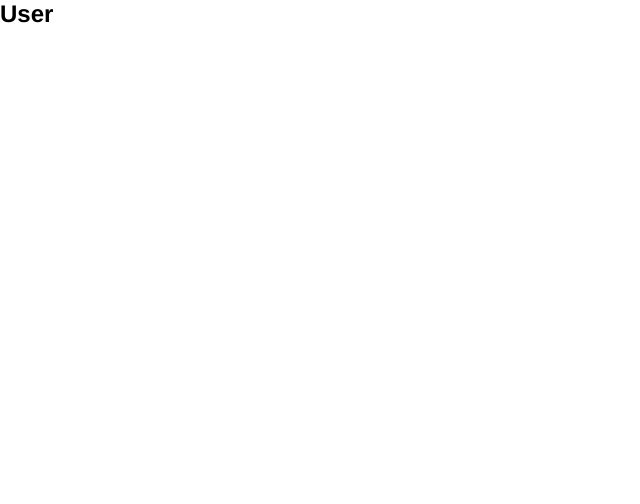
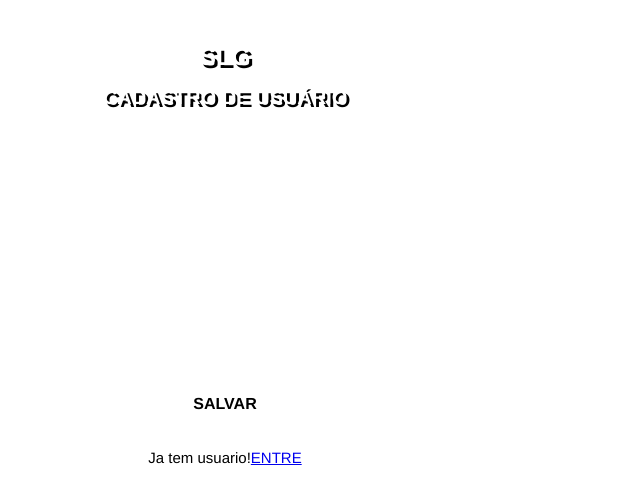
Before and after one commit to RODRIGOGRILLOMOREIRA/ESTUDO-DIRIGIDO-UNICA-COM-ROUTER, a React (Vite) app: page /User in a window 1280 px wide. Shown: the top 504 px of the page, without its empty margins (0-640 px from the left). Built offline with nearby package versions, Linux system fonts and the light colour scheme.

Commit message:
Integração com os dados do arquivo .zip

```diff
--- a/src/pages/User/User.css
+++ b/src/pages/User/User.css
@@ -0,0 +1,95 @@
+.container {
+    width: 450px;
+    background-color: rgba(255,255,255,0.2);
+    backdrop-filter: blur(2000px);
+    border: 2px solid rgba(255,255,255,0.2);
+    padding: 40px;
+    border-radius: 10px;
+}
+.container h1 {
+text-align: center;
+font-size: 25px;
+color: #fff;
+text-shadow: #000 3px 3px;
+}
+.container h2 {
+    text-align: center;
+    font-size: 20px;
+    color: #fff;
+    text-shadow: #000 3px 3px;
+    margin: 15px auto;
+}
+
+.container .input-field {
+    position: relative;
+    width: 100%;
+    height: 50px;
+    margin: 30px auto;
+}
+.input-field input {
+    width: 100%;
+    height: 100%;
+    background-color: transparent;
+    outline: none;
+    border: 2px solid rgba(255,255,255,0.2);
+    border-radius: 40px;
+    font-size: 16px;
+    color: #fff;
+    padding: 20px 25px;
+}
+.input-field input::placeholder {
+    color: #fff;
+}
+
+.input-field .icon {
+    position: absolute;
+    right: 25px;
+    top: 50%;
+    transform:translateY(-50%);
+    font-size: 16px;
+    color: #fff;
+}
+.container .recall-forget {
+    display: flex;
+    justify-content: space-between;
+    font-size: 14.5px;
+    margin: -15px 0 15px;
+}
+
+.recall-forget label {
+    color: #fff;
+
+}
+.recall-forget input {
+    margin-right: 5px;
+
+}
+.recall-forget a:hover,
+.signup-link p a:hover {
+    color: #fff;
+    text-decoration: none;
+}
+.recall-forget a:hover,
+.signup-link p a:hover{
+text-decoration: underline;
+}
+
+.container button {
+    width: 100%;
+    height: 50px;
+    background-color: #fff;
+    border: none;
+    outline: none;
+    box-shadow: rgba(0, 0, 0, 0.2);
+    cursor: pointer;
+    font-size: 16px;
+    font-weight:600;
+    border-radius: 40px;
+
+}
+.container .signup-link {
+    font-size: 15px;
+    text-align: center;
+    margin: 20px 0 10px;
+
+}
--- a/src/pages/User/User.jsx
+++ b/src/pages/User/User.jsx
@@ -1,11 +1,51 @@
-import React from 'react';
+import { useState } from "react";
+import "./User.css";
+const User = () => {
+  const [username, setUsername] = useState("");
+  const [password, setPassword] = useState("");
+  const handleSubmit = (event) => {
+    event.preventDefault();
+    alert("Enviando os dados:" + username + " " + password);
+  };
 
-function User() {
   return (
-    <div>
-      <h2>User</h2>
+    <div className="container">
+      <form onSubmit={handleSubmit}>
+        <h1> SLG </h1>
+        <h2> CADASTRO DE USUÁRIO</h2>
+        <div className="input-field">
+          <input
+            type="email"
+            placeholder="E-mail"
+            onChange={(e) => setUsername(e.target.value)}
+          />
+        </div>
+        <div className="input-field">
+          <input
+            type="email"
+            placeholder="E-mail"
+            onChange={(e) => setUsername(e.target.value)}
+          />
+        </div>
+        <div className="input-field">
+          <input
+            type="password"
+            placeholder="Senha"
+            onChange={(e) => setPassword(e.target.value)}
+          />
+        </div>
+
+        <button>SALVAR</button>
+
+        <div className="signup-link">
+          <p>
+            Ja tem usuario!
+            <a href="a">ENTRE</a>
+          </p>
+        </div>
+      </form>
     </div>
   );
-}
+};
 
 export default User;
```
Also changed, not shown: src/main.jsx (+5 -5 lines).
